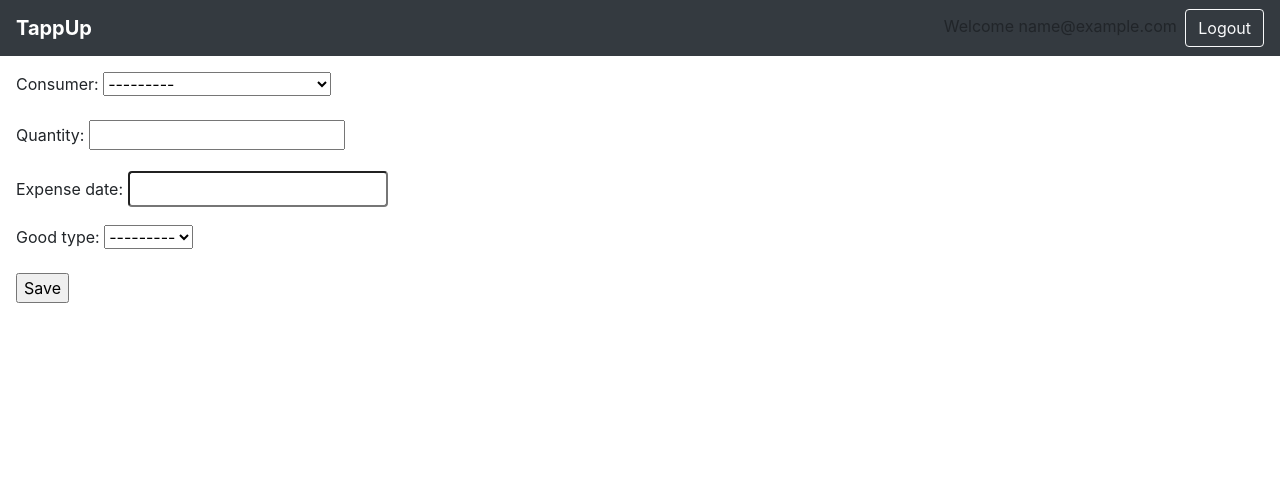
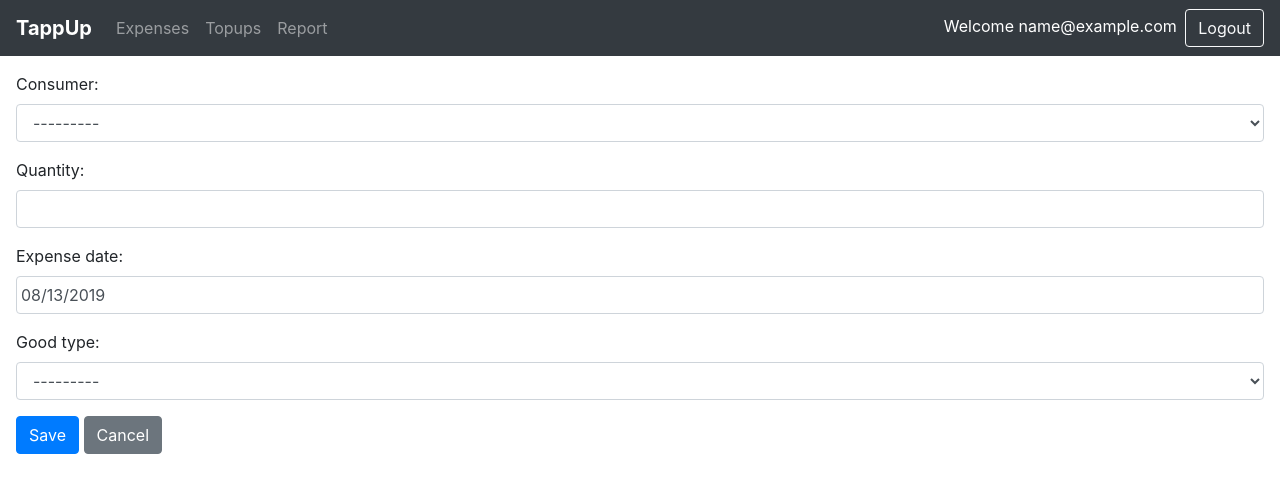
Before and after one commit to phuongnguyentqn/TappUp, a Django app: page /expense/add/ in a window 1280 px wide. Shown: the top 493 px of the page. Run offline with Django 3.2, Linux system fonts and the light colour scheme; the visitor is signed in with stand-in values (Sample User, id 1); data comes from the database, SQL or seed files in the repository; data that the repository does not hold is empty; some libraries are stand-ins or nearby versions.

Commit message:
Update layout

```diff
--- a/gh_apps/tapp_up/forms/expense_form.py
+++ b/gh_apps/tapp_up/forms/expense_form.py
@@ -13,3 +13,16 @@
         widgets = {
             'expense_date': forms.DateInput(attrs={'class':'datepicker'}),
         }
+
+    def __init__(self, *args, **kwargs):
+        """
+        Override constructor to add class to field
+        """
+        super().__init__(*args, **kwargs)
+        for visible in self.visible_fields():
+            default_cls = visible.field.widget.attrs.get('class')
+            print(default_cls)
+            if default_cls != 'datepicker':
+                visible.field.widget.attrs['class'] = 'form-control'
+            else:
+                visible.field.widget.attrs['class'] = 'form-control date datepicker'
--- a/gh_apps/tapp_up/models/expense.py
+++ b/gh_apps/tapp_up/models/expense.py
@@ -17,21 +17,17 @@
         """
         Object as string
         """
-        return f'Category[{self.name}]'
+        return f'{self.name}'
 
 
 class Expense(BaseModel):
     """
     Define all attributes and methods of Expense
     """
-    consumer = models.ForeignKey(
-        settings.AUTH_USER_MODEL, on_delete=models.SET_NULL, null=True
-    )
+    consumer = models.ForeignKey(settings.AUTH_USER_MODEL, on_delete=models.CASCADE)
     quantity = models.IntegerField()
     expense_date = models.DateTimeField()
-    good_type = models.ForeignKey(
-        Category, on_delete=models.SET_NULL, null=True
-    )
+    good_type = models.ForeignKey(Category, on_delete=models.PROTECT)
 
     def __str__(self):
         return f'{self.quantity} VND by User[{self.consumer}]' \
--- a/gh_apps/tapp_up/models/user.py
+++ b/gh_apps/tapp_up/models/user.py
@@ -18,7 +18,9 @@
 
     @property
     def full_name(self):
-        return self.get_full_name() or self.email
+        if self.first_name and self.last_name:
+            return f'{self.first_name} {self.last_name}'
+        return self.email
 
     def __str__(self):
-        return f'User[{self.email}]'
+        return self.full_name
--- a/gh_apps/tapp_up/templates/base.html
+++ b/gh_apps/tapp_up/templates/base.html
@@ -17,6 +17,9 @@
     .main {
       padding: 1rem;
     }
+    .welcome {
+      color: #fff;
+    }
   </style>
 </head>
 
@@ -28,7 +31,17 @@
       <span class="navbar-toggler-icon"></span>
     </button>
     <div class="collapse navbar-collapse" id="navbarToggler">
-      <ul class="navbar-nav mr-auto"></ul>
+      <ul class="navbar-nav mr-auto">
+        <div class="navbar-item">
+          <a href="/expenses/" class="nav-link">Expenses</a>
+        </div>
+        <div class="navbar-item">
+          <a href="#" class="nav-link">Topups</a>
+        </div>
+        <div class="navbar-item">
+          <a href="#" class="nav-link">Report</a>
+        </div>
+      </ul>
       <div class="navbar-item">
         {% if not user.is_authenticated %}
           <a href="/login/" id="btn-login" class="btn btn-outline-success my-2 my-sm-0" type="submit">Login</a>
--- a/gh_apps/tapp_up/templates/forms/expense_form.html
+++ b/gh_apps/tapp_up/templates/forms/expense_form.html
@@ -4,11 +4,14 @@
     <form class action="" method="post">
         {% csrf_token %}
         {{ form.as_p }}
-        <input type="submit" value="Save" />
+        <input class='btn btn-primary' type="submit" value="Save" />
+        <a href="/expenses/" class="btn btn-outline btn-secondary">Cancel</a>
     </form>
     <script>
         $(function() {
-            $('.datepicker').datepicker();
+            $('.datepicker').datepicker({
+                dateFormat: 'dd-mm-yy'
+            }).datepicker("setDate", new Date());
         });
     </script>
 {% endblock %}
```
Also changed, not shown: gh_apps/tapp_up/templates/pages/expense_list.html (+20 -7 lines), gh_apps/tapp_up/migrations/0007_auto_20190813_1553.py (added).
